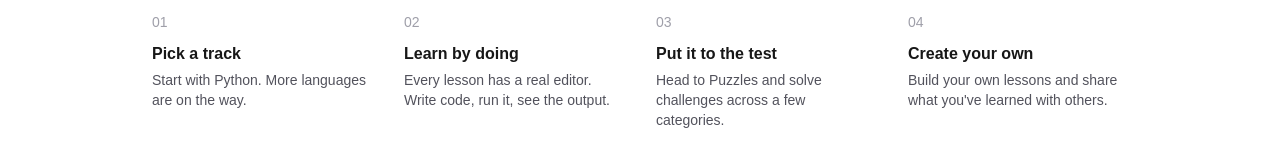
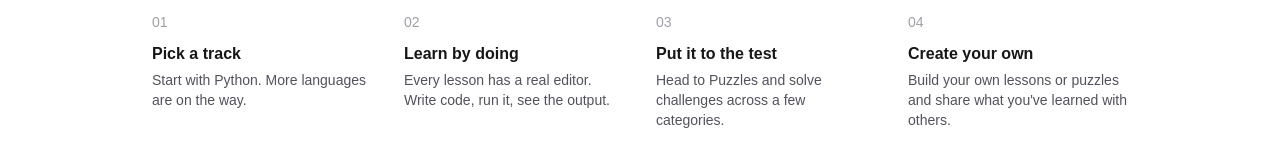
Before and after one commit to DaRealNeonCoder/code-commons, a Next.js app: page / in a window 1280 px wide. Shown: the part 649-797 px from the top of the page. Built offline with nearby package versions, Linux system fonts and the light colour scheme.

Commit message:
1.21.1 missed smth

```diff
--- a/src/app/page.js
+++ b/src/app/page.js
@@ -86,7 +86,7 @@ export default function Home() {
             <span className="font-mono text-sm text-zinc-400">04</span>
             <h2 className="mt-2 font-semibold">Create your own</h2>
             <p className="mt-1 text-sm text-zinc-600 dark:text-zinc-400">
-              Build your own lessons and share what you&apos;ve learned with others.
+              Build your own lessons or puzzles and share what you&apos;ve learned with others.
             </p>
           </div>
         </div>
```
